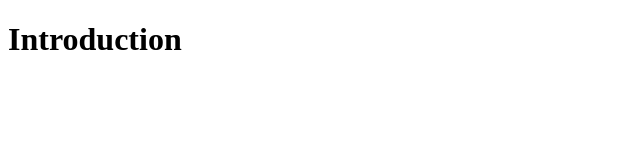
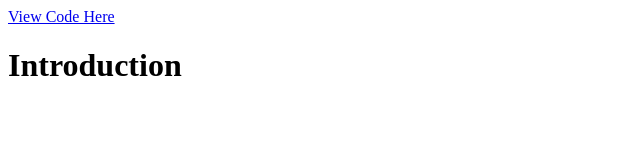
Before and after one commit to Dolapo-Mosuro/My-Intro, a plain HTML site: page index.html in a window 1280 px wide. Shown: the whole page, without its empty margins (0-640 px from the left). Drawn offline with Linux system fonts and the light colour scheme.

Commit message:
link added

```diff
--- a/index.html
+++ b/index.html
@@ -6,6 +6,7 @@
     <meta name="viewport" content="width=device-width, initial-scale=1.0">
     <title>Document</title>
     <script src="script.js"></script>
+    <a href="https://github.com/Dolapo-Mosuro/My-Intro.git">View Code Here</a>
 </head>
 <body>
     <h1>Introduction</h1>
--- a/script.js
+++ b/script.js
@@ -1,5 +1,5 @@
 let myName = "Dolapo Mosuro";
-let myHeight = "165.1 cm";
+let myHeight = "165.1 cm" ;
 let myCountry = "Nigeria";
 
 alert("my name is " + myName + "\n I am " + myHeight + " tall " + "\n I am a citizen " + myCountry)
```
Also changed, not shown: 1 other file.
